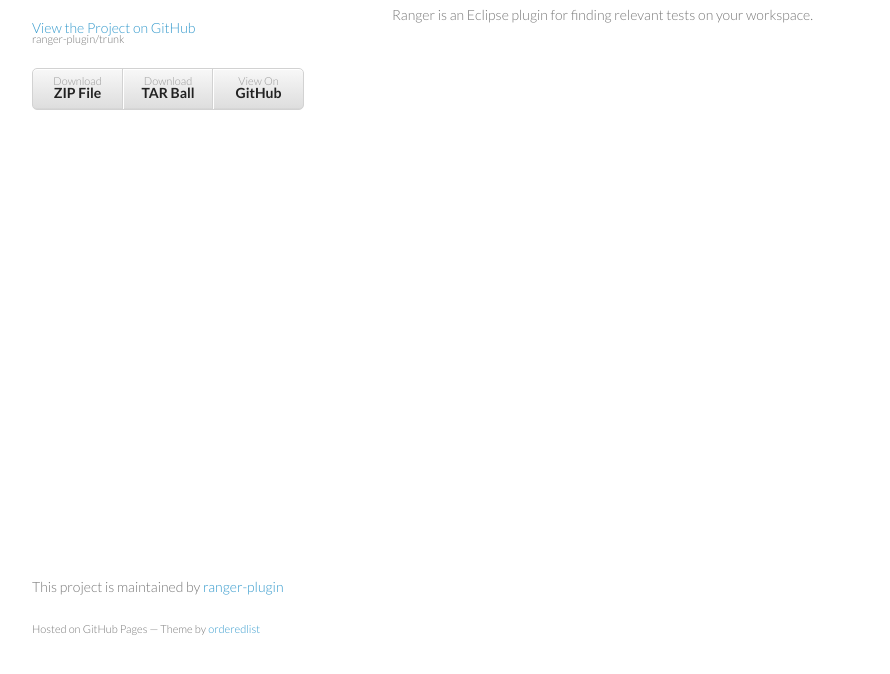
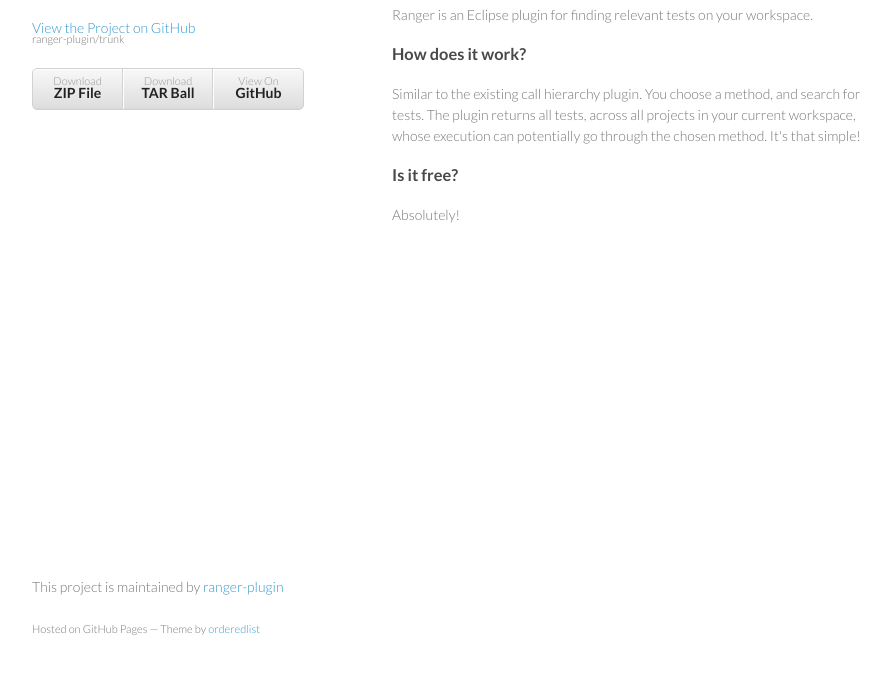
Before and after one commit to ranger-plugin/trunk, a plain HTML site: page index.html in a window 1280 px wide. Shown: the part 92-766 px from the top of the page, without its empty margins (178-1068 px from the left). Drawn offline with Linux system fonts and the light colour scheme.

```diff
--- a/index.html
+++ b/index.html
@@ -31,6 +31,14 @@
         <h3>What's Ranger?</h3>
 
 <p>Ranger is an Eclipse plugin for finding relevant tests on your workspace.</p>
+
+<h3>How does it work?</h3>
+
+<p>Similar to the existing call hierarchy plugin. You choose a method, and search for tests. The plugin returns all tests, across all projects in your current workspace, whose execution can potentially go through the chosen method. It's that simple!</p>
+
+<h3>Is it free?</h3>
+
+<p>Absolutely!</p>
       </section>
       <footer>
         <p>This project is maintained by <a href="https://github.com/ranger-plugin">ranger-plugin</a></p>
--- a/params.json
+++ b/params.json
@@ -1 +1 @@
-{"name":"Ranger","tagline":"","body":"### What's Ranger?\r\n\r\nRanger is an Eclipse plugin for finding relevant tests on your workspace.","google":"","note":"Don't delete this file! It's used internally to help with page regeneration."}
+{"name":"Ranger","tagline":"","body":"### What's Ranger?\r\nRanger is an Eclipse plugin for finding relevant tests on your workspace.\r\n\r\n### How does it work?\r\nSimilar to the existing call hierarchy plugin. You choose a method, and search for tests. The plugin returns all tests, across all projects in your current workspace, whose execution can potentially go through the chosen method. It's that simple!\r\n\r\n### Is it free?\r\nAbsolutely!","google":"","note":"Don't delete this file! It's used internally to help with page regeneration."}
```
